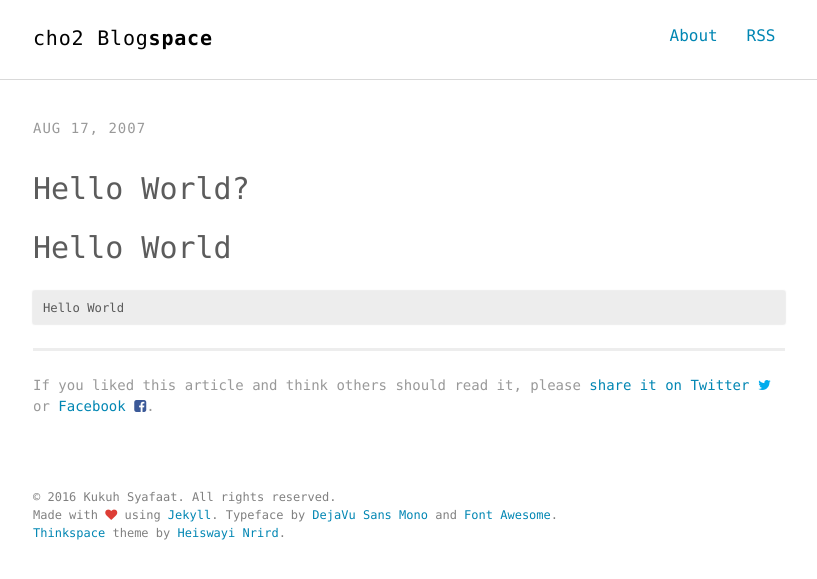
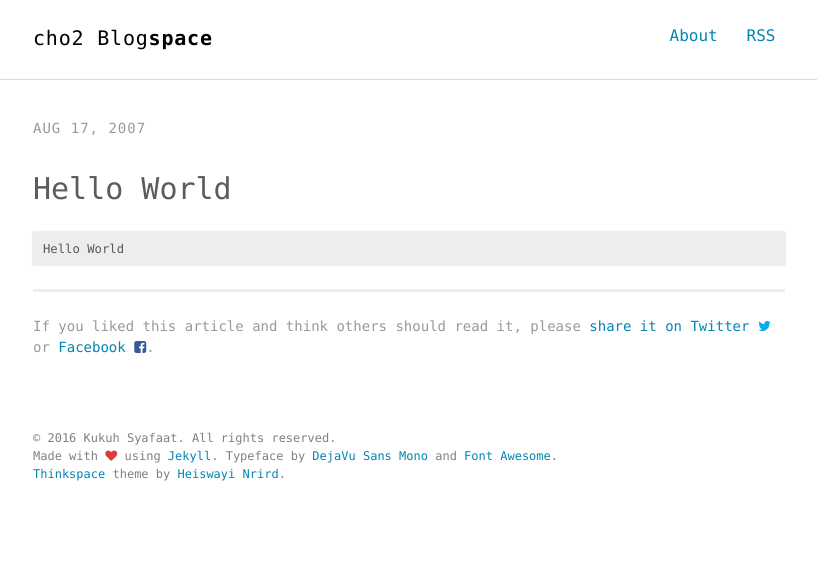
Before and after one commit to cho2/cho2.github.io, a Jekyll site: the page built from _posts/2007-08-17-hello-world.md, in a window 1280 px wide. Shown: the top 579 px of the page, without its empty margins (231-1048 px from the left). Built offline with Jekyll 4.4.1, drawn with Linux system fonts in a browser that asks for light colours.

Commit message:
update post: hello world

````diff
--- a/_posts/2007-08-17-hello-world.md
+++ b/_posts/2007-08-17-hello-world.md
@@ -1,13 +1,11 @@
 ---
 layout: post
-title: "Hello World?"
+title: "Hello World"
 description: "Hello World"
 comments: false
 keywords: "hello world"
 ---
 
-# Hello World
-
 ```
 Hello World
 ```
````
